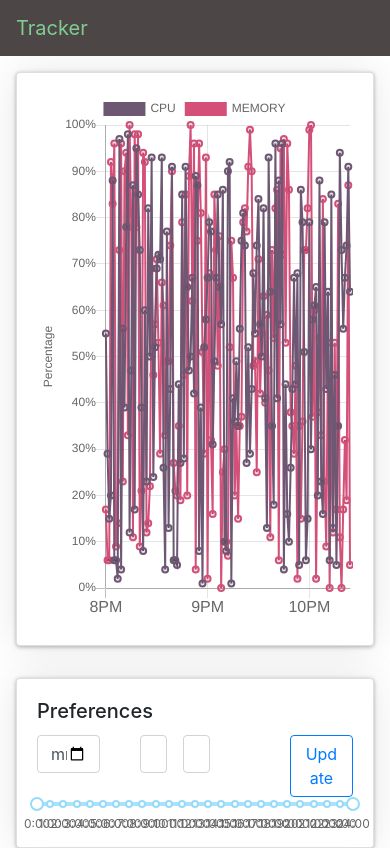
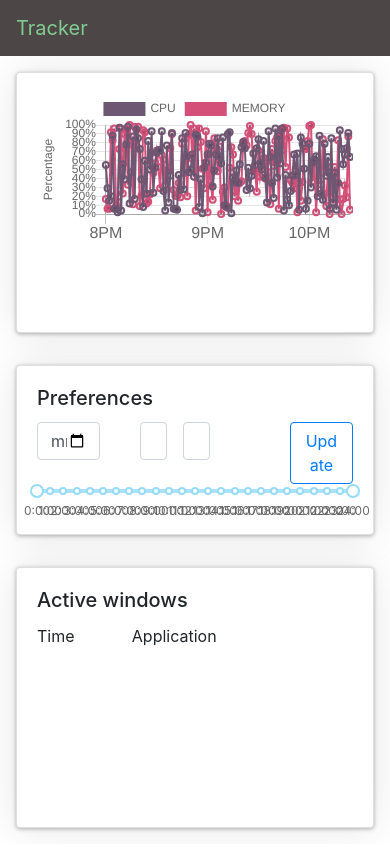
Before and after one commit to kiririnou/smilehackathon, a React app in the folder frontend/: page / in a window 390 px wide. Shown: the top 848 px of the page. Built offline with nearby package versions, Linux system fonts and the light colour scheme.

Commit message:
make more adaptive

```diff
--- a/frontend/src/components/UserInfoPage/Graph.js
+++ b/frontend/src/components/UserInfoPage/Graph.js
@@ -47,7 +47,7 @@ function Graph(props){
                 }
             }]
         },
-        maintainAspectRatio: false,
+        maintainAspectRatio: true,
         elements: {
             line: {
                 tension: 0, // disables bezier curves
--- a/frontend/src/components/UserInfoPage/css/UserInfoPage.css
+++ b/frontend/src/components/UserInfoPage/css/UserInfoPage.css
@@ -9,7 +9,6 @@
 @media (max-width: 1024px){
     #info-page{
         grid-template-columns: 1fr;
-        grid-template-rows: 3fr 1fr 2fr;
-        height: unset;
+        grid-template-rows: 1fr 0.5fr 1fr;
     }
 }
```
